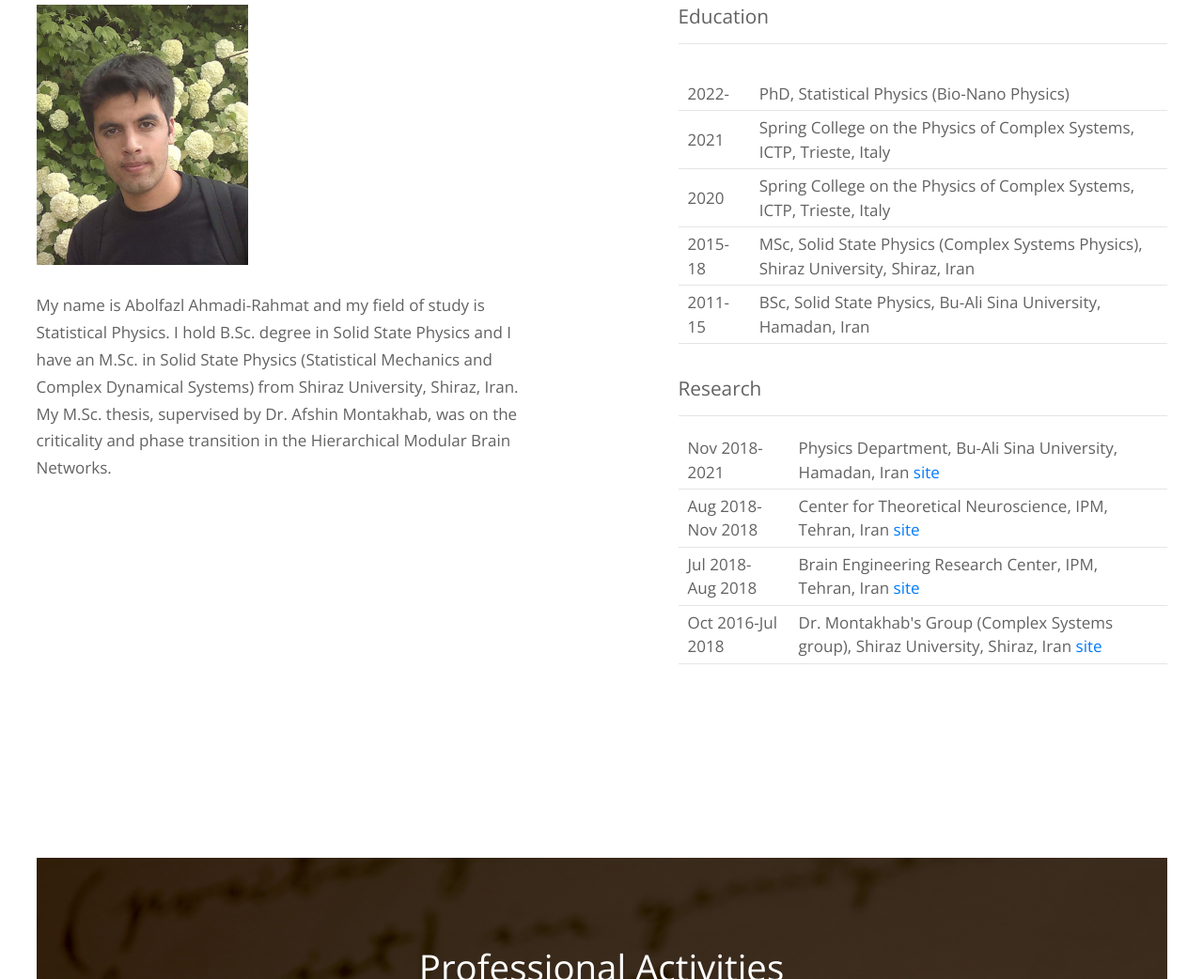
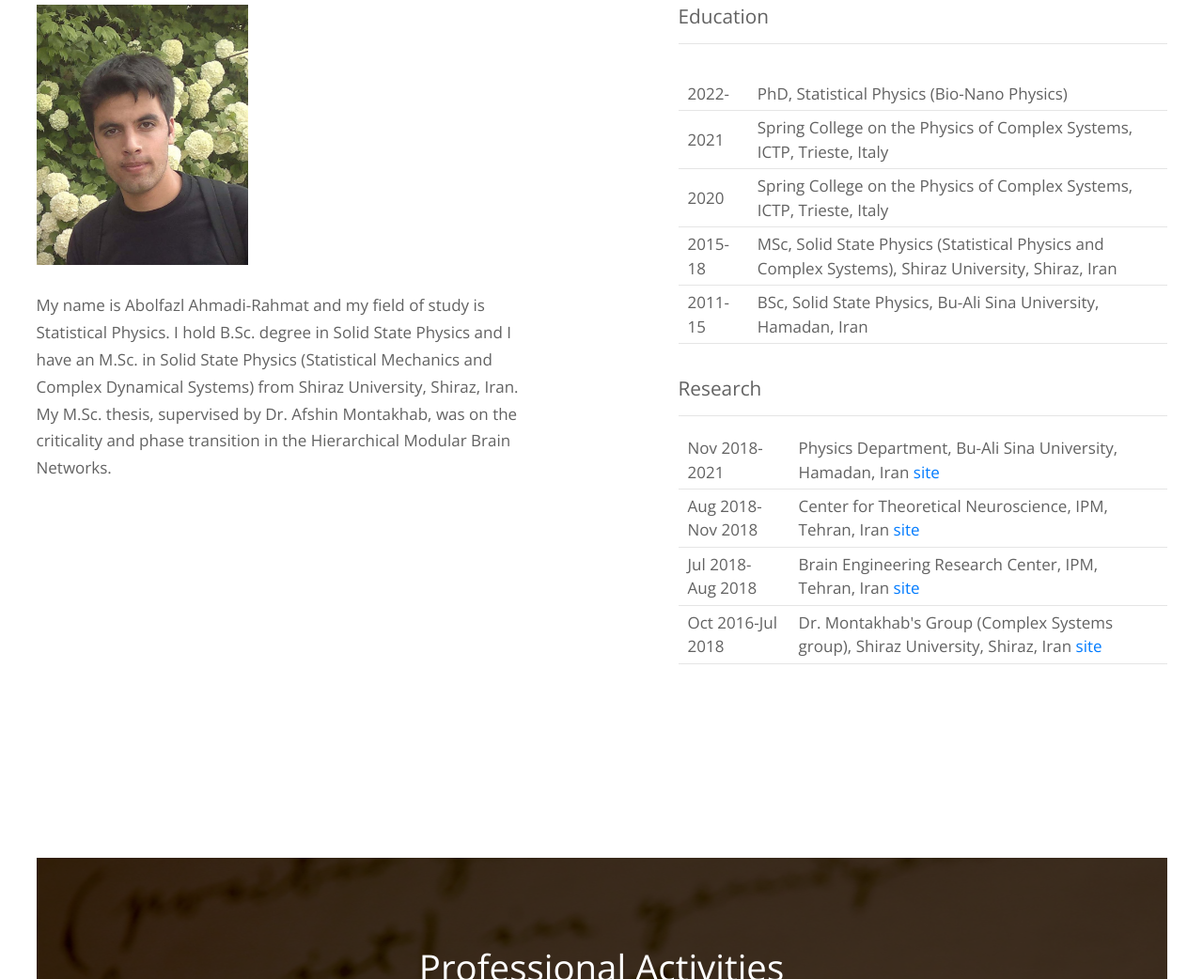
Before and after one commit to ahmadiphy/ahmadiphy.github.io, a plain HTML site: page index.html in a window 1280 px wide. Shown: the part 666-1708 px from the top of the page at 94% size. Drawn offline with nearby package versions, Linux system fonts and the light colour scheme.

Commit message:
Update index.html

```diff
--- a/index.html
+++ b/index.html
@@ -125,7 +125,7 @@ My M.Sc. thesis, supervised by Dr. Afshin Montakhab, was on the criticality and
            </tr>
           <tr>
             <td>2015-18</td>
-            <td>MSc, Solid State Physics (Complex Systems Physics), Shiraz University, Shiraz, Iran</td>
+            <td>MSc, Solid State Physics (Statistical Physics and Complex Systems), Shiraz University, Shiraz, Iran</td>
            </tr>
           <tr>
             <td>2011-15</td>
```
